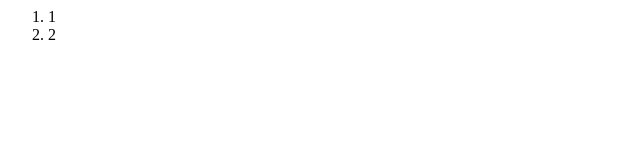
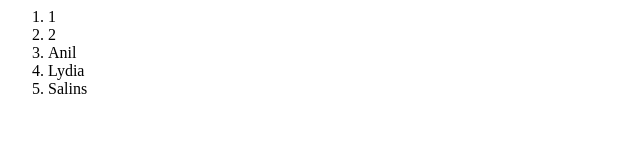
Before and after one commit to sanjaysalins/gittest, a plain HTML site: page index.html in a window 1280 px wide. Shown: the whole page, without its empty margins (0-640 px from the left). Drawn offline with Linux system fonts and the light colour scheme.

Commit message:
made changes

```diff
--- a/index.html
+++ b/index.html
@@ -9,6 +9,9 @@
 <OL>
 	<LI> 1</LI>
 	<LI> 2</LI>
+	<LI> Anil</LI>
+	<LI> Lydia</LI>
+	<LI> Salins</LI>
 </OL>
 
 </BODY>
```
